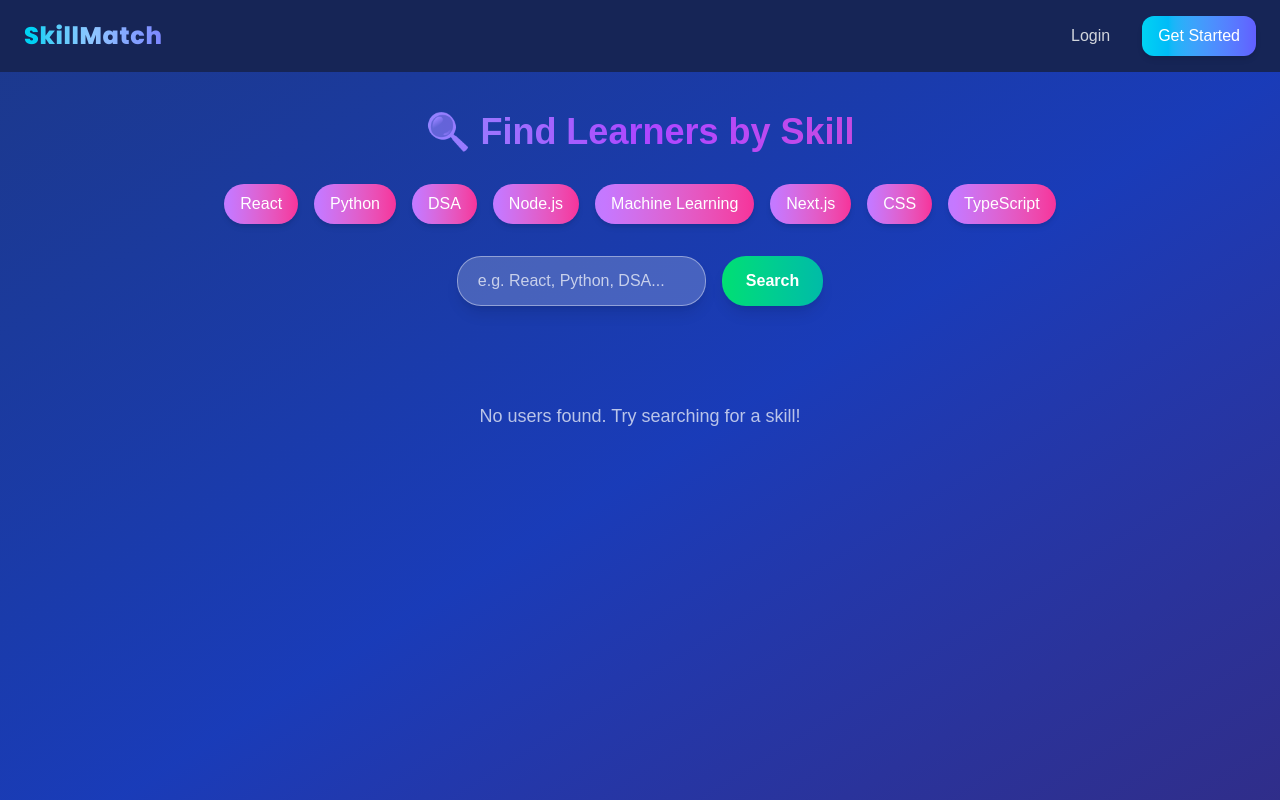
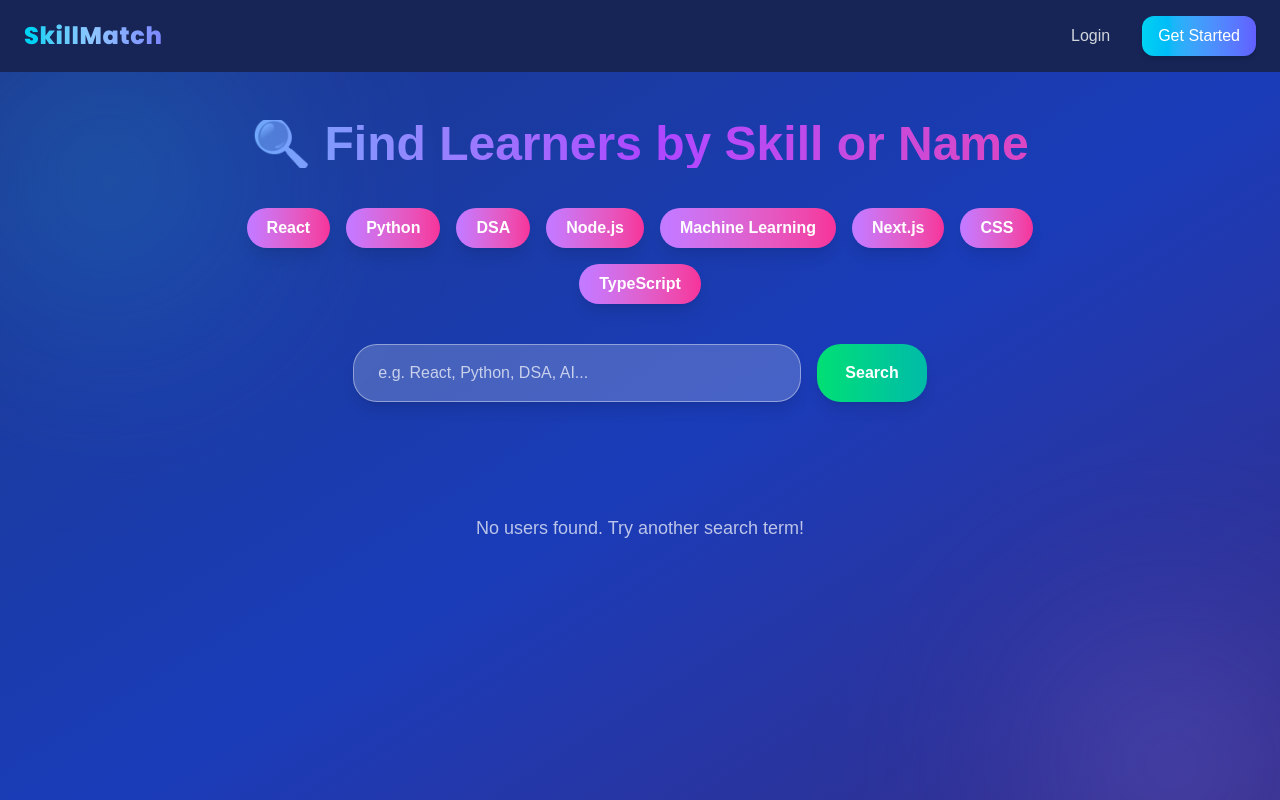
Before and after one commit to UtkrishtThakur/SKILLMATCH, a Next.js app: page /search/1 in a window 1280 px wide. Shown: the top 800 px of the page. Built offline with nearby package versions, Linux system fonts and the light colour scheme.

Commit message:
Fixed search now search working

```diff
--- a/app/api/search/route.js
+++ b/app/api/search/route.js
@@ -1,17 +1,22 @@
 import { NextResponse } from "next/server";
-import dbConnect from "@/lib/db";
+import jwt from "jsonwebtoken";
+import connectDB from "@/lib/db";
 import User from "@/models/User";
-import jwt from "jsonwebtoken";
 
 export async function GET(req) {
   try {
-    await dbConnect();
+    await connectDB();
 
-    // ✅ Get JWT from headers
+    const { searchParams } = new URL(req.url);
+    const query = searchParams.get("query")?.trim();
+
+    if (!query) {
+      return NextResponse.json({ users: [] }, { status: 200 });
+    }
+
+    // ✅ Auth
     const authHeader = req.headers.get("authorization");
-    if (!authHeader) {
-      return NextResponse.json({ error: "Unauthorized" }, { status: 401 });
-    }
+    if (!authHeader) return NextResponse.json({ error: "Unauthorized" }, { status: 401 });
 
     const token = authHeader.split(" ")[1];
     let decoded;
@@ -21,23 +26,25 @@ export async function GET(req) {
       return NextResponse.json({ error: "Invalid token" }, { status: 401 });
     }
 
-    const url = new URL(req.url);
-    const skillQuery = url.searchParams.get("skill")?.trim() || "";
-    const currentUserId = url.searchParams.get("currentUserId");
+    // 🔍 Build regex for search
+    const regex = new RegExp(query, "i");
 
-    if (!skillQuery) {
-      return NextResponse.json({ users: [] }, { status: 200 });
-    }
-
-    // ✅ Find users who have the skill, excluding current user
+    // 🔹 Search users
     const users = await User.find({
-      skills: { $regex: new RegExp(skillQuery, "i") },
-      _id: { $ne: currentUserId },
-    }).select("name email skills description profilePhoto");
+      _id: { $ne: decoded.id }, // exclude logged-in user
+      skills: { $exists: true, $ne: [] }, // must have skills
+      $or: [
+        { name: regex },
+        { description: regex },
+        { skills: regex },
+      ],
+    })
+      .select("name skills description projects links profilePhoto")
+      .limit(20);
 
     return NextResponse.json({ users }, { status: 200 });
   } catch (err) {
-    console.error("Search error:", err);
-    return NextResponse.json({ error: err.message }, { status: 500 });
+    console.error("Search API error:", err);
+    return NextResponse.json({ error: "Internal Server Error" }, { status: 500 });
   }
 }
--- a/app/search/[id]/page.jsx
+++ b/app/search/[id]/page.jsx
@@ -1,14 +1,19 @@
 'use client';
 import { useState, useEffect } from "react";
-import Link from "next/link";
 
 const topSearchesSample = [
-  "React", "Python", "DSA", "Node.js",
-  "Machine Learning", "Next.js", "CSS", "TypeScript",
+  "React",
+  "Python",
+  "DSA",
+  "Node.js",
+  "Machine Learning",
+  "Next.js",
+  "CSS",
+  "TypeScript",
 ];
 
 export default function SearchPage() {
-  const [skill, setSkill] = useState("");
+  const [query, setQuery] = useState("");
   const [results, setResults] = useState([]);
   const [loading, setLoading] = useState(false);
   const [animate, setAnimate] = useState(false);
@@ -16,9 +21,10 @@ export default function SearchPage() {
   useEffect(() => setAnimate(true), []);
 
   const handleSearch = async () => {
-    if (!skill.trim()) return alert("Please enter a skill!");
+    if (!query.trim()) return alert("Please enter a search term!");
     setLoading(true);
 
+    try {
       const token = localStorage.getItem("token");
       if (!token) {
         alert("Please login first!");
@@ -26,15 +32,13 @@ export default function SearchPage() {
         return;
       }
 
-    try {
-      const res = await fetch(`/api/search?skill=${encodeURIComponent(skill)}`, {
+      const res = await fetch(`/api/search?query=${encodeURIComponent(query)}`, {
         headers: { Authorization: `Bearer ${token}` },
       });
+
       const data = await res.json();
-
-      if (res.ok) {
-        setResults(data.users || []);
-      } else {
+      if (res.ok) setResults(data.users || []);
+      else {
         alert(data.error || "Search failed");
         setResults([]);
       }
@@ -46,75 +50,267 @@ export default function SearchPage() {
     setLoading(false);
   };
 
-  const handleTopSearchClick = (term) => {
-    setSkill(term);
-    handleSearch();
+  const handleTopSearchClick = async (term) => {
+    setQuery(term);
+    setLoading(true);
+    try {
+      const token = localStorage.getItem("token");
+      if (!token) {
+        alert("Please login first!");
+        setLoading(false);
+        return;
+      }
+      const res = await fetch(`/api/search?query=${encodeURIComponent(term)}`, {
+        headers: { Authorization: `Bearer ${token}` },
+      });
+      const data = await res.json();
+      if (res.ok) setResults(data.users || []);
+      else {
+        alert(data.error || "Search failed");
+        setResults([]);
+      }
+    } catch (err) {
+      console.error("Search error:", err);
+      setResults([]);
+    }
+    setLoading(false);
+  };
+
+  const handleConnect = (name) => {
+    alert(`Connection request sent to ${name}! (Mock action for now)`);
   };
 
   return (
-    <div className="min-h-screen bg-gradient-to-br from-blue-900 via-blue-800 to-indigo-900 px-6 py-10 text-white select-none relative">
+    <div className="min-h-screen bg-gradient-to-br from-blue-900 via-blue-800 to-indigo-900 px-8 py-12 text-white select-none relative overflow-x-hidden">
+      {/* Background animated blobs */}
+      <svg
+        aria-hidden="true"
+        className="absolute -top-48 -left-48 w-[600px] h-[600px] opacity-20 animate-spin-slow blur-3xl"
+        viewBox="0 0 600 600"
+        xmlns="http://www.w3.org/2000/svg"
+        role="img"
+        aria-label="Decorative background"
+      >
+        <defs>
+          <radialGradient id="blob1" cx="50%" cy="50%" r="50%">
+            <stop offset="0%" stopColor="#22d3ee" />
+            <stop offset="100%" stopColor="#2563eb" stopOpacity="0" />
+          </radialGradient>
+        </defs>
+        <circle cx="300" cy="300" r="300" fill="url(#blob1)" />
+      </svg>
 
-      <h1 className={`text-4xl font-extrabold mb-8 text-center bg-gradient-to-r from-cyan-400 via-purple-500 to-pink-500 bg-clip-text text-transparent ${animate ? "opacity-100 translate-y-0" : "opacity-0 translate-y-8 transition"}`}>
-        🔍 Find Learners by Skill
+      <svg
+        aria-hidden="true"
+        className="absolute -bottom-48 -right-48 w-[600px] h-[600px] opacity-25 animate-spin-reverse-slow blur-3xl"
+        viewBox="0 0 600 600"
+        xmlns="http://www.w3.org/2000/svg"
+        role="img"
+        aria-label="Decorative background"
+      >
+        <defs>
+          <radialGradient id="blob2" cx="50%" cy="50%" r="50%">
+            <stop offset="0%" stopColor="#a78bfa" />
+            <stop offset="100%" stopColor="#4c1d95" stopOpacity="0" />
+          </radialGradient>
+        </defs>
+        <circle cx="300" cy="300" r="300" fill="url(#blob2)" />
+      </svg>
+
+      {/* Overlay */}
+      <div className="absolute inset-0 bg-black/60 -z-10 rounded-3xl" />
+
+      {/* Title */}
+      <h1
+        className={`relative z-10 text-4xl sm:text-5xl font-extrabold mb-10 text-center bg-gradient-to-r from-cyan-400 via-purple-500 to-pink-500 bg-clip-text text-transparent select-text transition-transform duration-700 ${
+          animate ? "opacity-100 translate-y-0" : "opacity-0 translate-y-8"
+        }`}
+      >
+        🔍 Find Learners by Skill or Name
       </h1>
 
       {/* Top Searches */}
-      <div className="mb-8 flex flex-wrap justify-center gap-4">
+      <div
+        className={`relative z-10 mb-10 flex flex-wrap justify-center gap-4 max-w-4xl mx-auto transition-all duration-700 ${
+          animate ? "opacity-100 translate-y-0" : "opacity-0 translate-y-8"
+        }`}
+        aria-label="Top skill searches"
+      >
         {topSearchesSample.map((term) => (
           <button
             key={term}
             onClick={() => handleTopSearchClick(term)}
-            className="px-4 py-2 rounded-full bg-gradient-to-r from-purple-400 to-pink-500 text-white font-medium shadow-md hover:scale-110 transition"
+            className="px-5 py-2 rounded-full bg-gradient-to-r from-purple-400 to-pink-500 text-white font-semibold shadow-lg hover:scale-110 hover:brightness-110 transition-transform focus:outline-none focus:ring-4 focus:ring-pink-400"
+            type="button"
+            aria-label={`Search for ${term}`}
           >
             {term}
           </button>
         ))}
       </div>
 
-      {/* Search Input */}
-      <div className="flex justify-center gap-4 mb-12">
+      {/* Search Bar */}
+      <div
+        className={`relative z-10 flex justify-center gap-4 max-w-4xl mx-auto mb-16 transition-all duration-700 ${
+          animate ? "opacity-100 translate-y-0" : "opacity-0 translate-y-8"
+        }`}
+      >
         <input
           type="text"
-          value={skill}
-          onChange={(e) => setSkill(e.target.value)}
-          placeholder="e.g. React, Python, DSA..."
-          className="px-5 py-3 rounded-3xl border border-white/40 bg-white/20 text-white placeholder-white/70 shadow-lg focus:outline-none focus:ring-4 focus:ring-cyan-400"
+          value={query}
+          onChange={(e) => setQuery(e.target.value)}
+          placeholder="e.g. React, Python, DSA, AI..."
+          className="flex-grow max-w-md px-6 py-4 rounded-3xl border border-white/40 bg-white/20 text-white placeholder-white/70 shadow-lg focus:outline-none focus:ring-4 focus:ring-cyan-400 transition"
           onKeyDown={(e) => {
-            if (e.key === "Enter") { e.preventDefault(); handleSearch(); }
+            if (e.key === "Enter") {
+              e.preventDefault();
+              handleSearch();
+            }
           }}
+          aria-label="Search input"
+          spellCheck={false}
         />
         <button
           onClick={handleSearch}
           disabled={loading}
-          className="px-6 py-3 rounded-3xl bg-gradient-to-r from-green-400 to-teal-500 font-semibold shadow-lg hover:scale-105 transition disabled:opacity-50"
+          className="px-7 py-4 rounded-3xl bg-gradient-to-r from-green-400 to-teal-500 font-semibold shadow-lg hover:scale-105 hover:brightness-110 transition-transform disabled:opacity-50 disabled:cursor-not-allowed select-none"
+          aria-label="Execute search"
+          type="button"
         >
-          {loading ? "Searching..." : "Search"}
+          {loading ? (
+            <div className="flex items-center justify-center gap-2">
+              <svg
+                className="animate-spin h-6 w-6 text-white"
+                xmlns="http://www.w3.org/2000/svg"
+                fill="none"
+                viewBox="0 0 24 24"
+                aria-hidden="true"
+              >
+                <circle
+                  className="opacity-25"
+                  cx="12"
+                  cy="12"
+                  r="10"
+                  stroke="currentColor"
+                  strokeWidth="4"
+                ></circle>
+                <path
+                  className="opacity-75"
+                  fill="currentColor"
+                  d="M4 12a8 8 0 018-8v8H4z"
+                ></path>
+              </svg>
+              Searching...
+            </div>
+          ) : (
+            "Search"
+          )}
         </button>
       </div>
 
       {/* Results */}
-      <div className="grid grid-cols-1 sm:grid-cols-2 lg:grid-cols-3 gap-8 max-w-6xl mx-auto">
-        {results.length > 0 ? results.map(user => (
-          <div key={user._id} className="bg-white/10 rounded-3xl p-6 flex flex-col items-center text-center backdrop-blur-md border border-white/30 hover:shadow-2xl hover:scale-[1.03] transition">
+      <main
+        className={`relative z-10 max-w-6xl mx-auto grid grid-cols-1 sm:grid-cols-2 lg:grid-cols-3 gap-8 transition-all duration-700 ${
+          animate ? "opacity-100 translate-y-0" : "opacity-0 translate-y-8"
+        }`}
+        aria-live="polite"
+        aria-label="Search results"
+      >
+        {results.length > 0 ? (
+          results.map((user) => (
+            <article
+              key={user._id}
+              className="bg-white/10 rounded-3xl p-6 flex flex-col items-center text-center backdrop-blur-md border border-white/30 hover:shadow-2xl hover:scale-[1.03] transition-transform duration-300"
+              tabIndex={0}
+              aria-label={`Profile card for ${user.name}`}
+            >
               <img
                 src={user.profilePhoto || "/default-avatar.png"}
-              alt={`${user.name} profile`}
-              className="w-24 h-24 rounded-full mb-4 object-cover border-2"
+                alt={`${user.name} profile photo`}
+                className="w-24 h-24 rounded-full mb-5 border-4 border-gradient-to-tr from-cyan-400 via-purple-500 to-pink-500 object-cover shadow-md select-none"
                 draggable={false}
               />
-            <h2 className="text-xl font-bold mb-2">{user.name}</h2>
-            <p className="text-white/70 text-sm mb-3">{user.description || "No description."}</p>
-            <div className="flex flex-wrap gap-2 justify-center mb-3">
-              {user.skills?.slice(0,5).map((s,i) => (
-                <span key={i} className="px-3 py-1 text-xs bg-gradient-to-r from-cyan-400 to-purple-500 text-white rounded-full">{s}</span>
+              <h2 className="text-2xl font-extrabold text-white mb-2 truncate max-w-full">
+                {user.name}
+              </h2>
+              <p className="text-white/75 text-sm mb-4 line-clamp-3 h-[4.5rem] overflow-hidden text-ellipsis">
+                {user.description || "No description available."}
+              </p>
+              <div className="flex flex-wrap gap-3 justify-center mb-5 w-full max-w-[280px]">
+                {user.skills?.slice(0, 5).map((skill, i) => (
+                  <span
+                    key={i}
+                    className="px-4 py-1 text-xs bg-gradient-to-r from-cyan-400 to-purple-500 text-white rounded-full shadow-sm select-text"
+                  >
+                    {skill}
+                  </span>
                 ))}
               </div>
-            <Link href={`/profile/${user._id}`} className="px-6 py-2 mt-auto rounded-3xl bg-gradient-to-r from-purple-400 to-pink-500 text-white font-semibold shadow-lg hover:scale-105">
-              View Profile
-            </Link>
+              {user.projects?.length > 0 && (
+                <div className="mb-4 text-sm text-white/70 truncate max-w-[280px]">
+                  <strong className="text-cyan-300">Projects:</strong>{" "}
+                  {user.projects.slice(0, 2).map((proj, i) => (
+                    <a
+                      key={i}
+                      href={proj}
+                      target="_blank"
+                      rel="noopener noreferrer"
+                      className="underline hover:text-pink-400 ml-1 truncate inline-block max-w-[120px]"
+                      title={proj}
+                    >
+                      {proj.length > 25 ? proj.slice(0, 25) + "..." : proj}
+                    </a>
+                  ))}
                 </div>
-        )) : !loading && <p className="col-span-full text-center text-white/70 text-lg mt-12">No users found. Try searching for a skill!</p>}
-      </div>
+              )}
+              <button
+                onClick={() => handleConnect(user.name)}
+                className="mt-auto bg-gradient-to-r from-purple-400 to-pink-500 px-6 py-2 rounded-3xl font-semibold hover:scale-105 transition-transform shadow-lg focus:outline-none focus:ring-4 focus:ring-pink-400 select-none"
+                aria-label={`Send connection request to ${user.name}`}
+              >
+                Connect
+              </button>
+            </article>
+          ))
+        ) : (
+          !loading && (
+            <p className="col-span-full text-center text-white/70 text-lg mt-12 select-text">
+              No users found. Try another search term!
+            </p>
+          )
+        )}
+      </main>
+
+      <style jsx>{`
+        @keyframes spin-slow {
+          0% {
+            transform: rotate(0deg);
+          }
+          100% {
+            transform: rotate(360deg);
+          }
+        }
+        @keyframes spin-reverse-slow {
+          0% {
+            transform: rotate(360deg);
+          }
+          100% {
+            transform: rotate(0deg);
+          }
+        }
+        .animate-spin-slow {
+          animation: spin-slow 40s linear infinite;
+        }
+        .animate-spin-reverse-slow {
+          animation: spin-reverse-slow 50s linear infinite;
+        }
+        .border-gradient-to-tr {
+          border-image-slice: 1;
+          border-width: 4px;
+          border-style: solid;
+          border-image-source: linear-gradient(to top right, #22d3ee, #a78bfa, #ec4899);
+        }
+      `}</style>
     </div>
   );
 }
```
Lines whose indentation alone changed are shown as unchanged.
